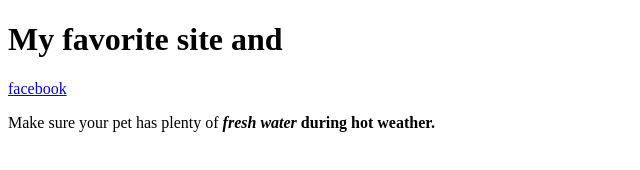
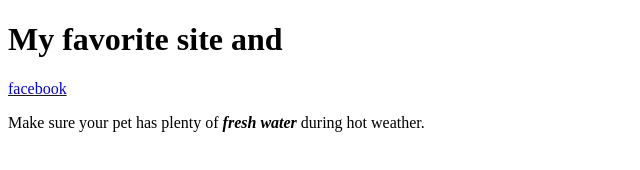
Before and after one commit to yursem11/sample2, a plain HTML site: page index.html in a window 1280 px wide. Shown: the full height of the page, 0-640 px from the left. Drawn offline with Linux system fonts and the light colour scheme.

Commit message:
index.html

```diff
--- a/index.html
+++ b/index.html
@@ -7,6 +7,6 @@
 <body>
     <h1>My favorite site and</h1>
     <a href="//www.facebook.com/">facebook</a>
-    <p>Make sure your pet has plenty of <i><b>fresh water</i> during hot weather.</p></b>
+    <p>Make sure your pet has plenty of <i><b>fresh water</b></i> during hot weather.</p>
 </body>
 </html>
```
